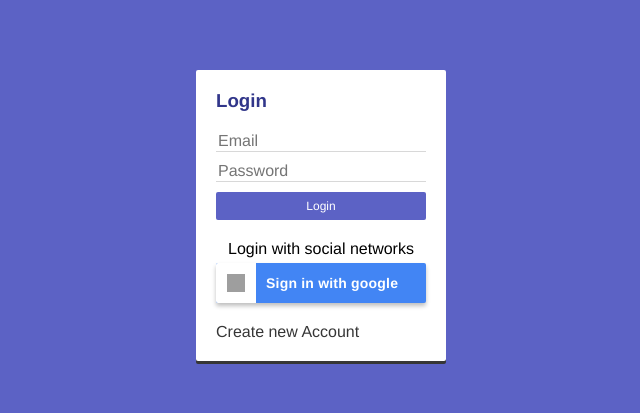
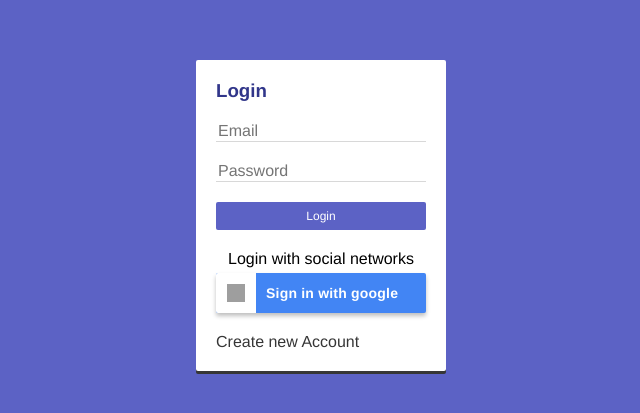
Before and after one commit to EdwardR0507/Journal-app, a React (Create React App) app: page /auth/login in a window 1280 px wide. Shown: the part 185-598 px from the top of the page, without its empty margins (319-959 px from the left). Built offline with nearby package versions, Linux system fonts and the light colour scheme; grey boxes are pictures that could not be loaded.

Commit message:
refactor(_auth.scss): styles

```diff
--- a/src/styles/layout/_auth.scss
+++ b/src/styles/layout/_auth.scss
@@ -25,7 +25,7 @@
   border: 0;
   border-bottom: 0.0625rem solid $light-gray;
   font-size: 1rem;
-  margin-bottom: 0.625rem;
+  margin-bottom: 1.25rem;
   height: 1.25rem;
   width: 100%;
   transition: border-bottom 0.3s ease;
```
